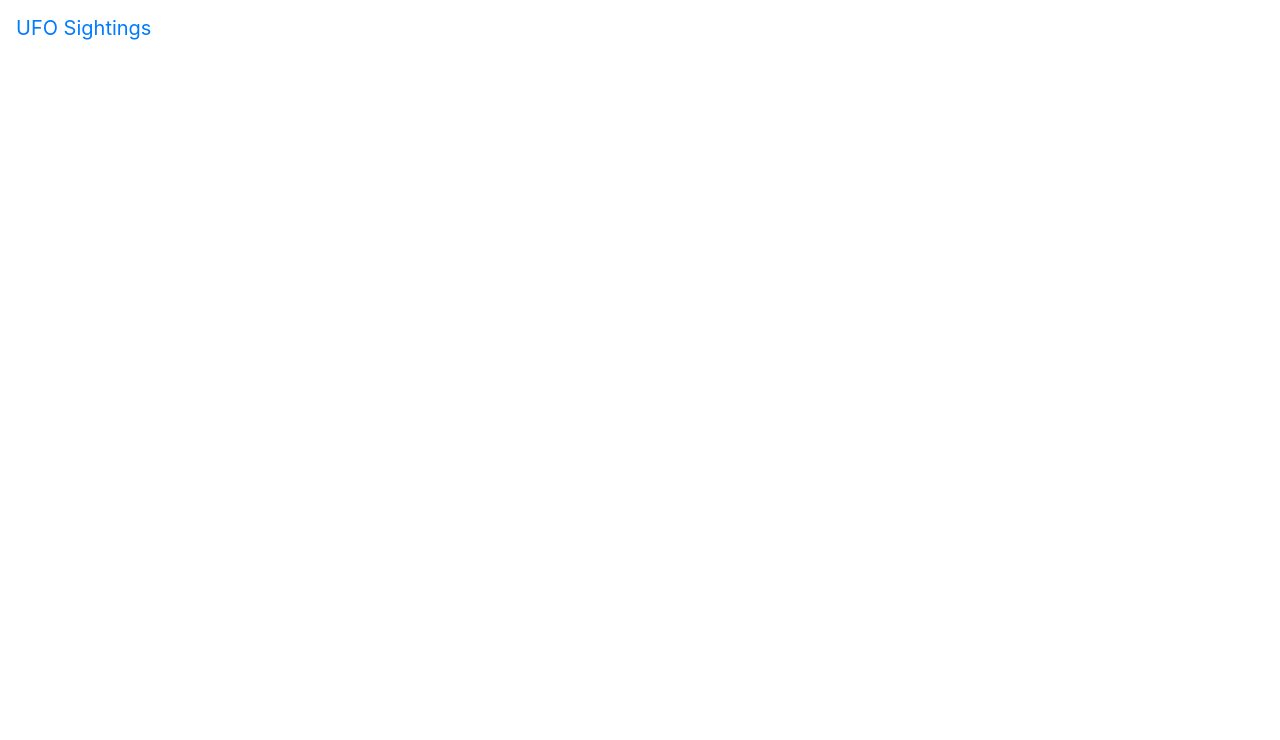
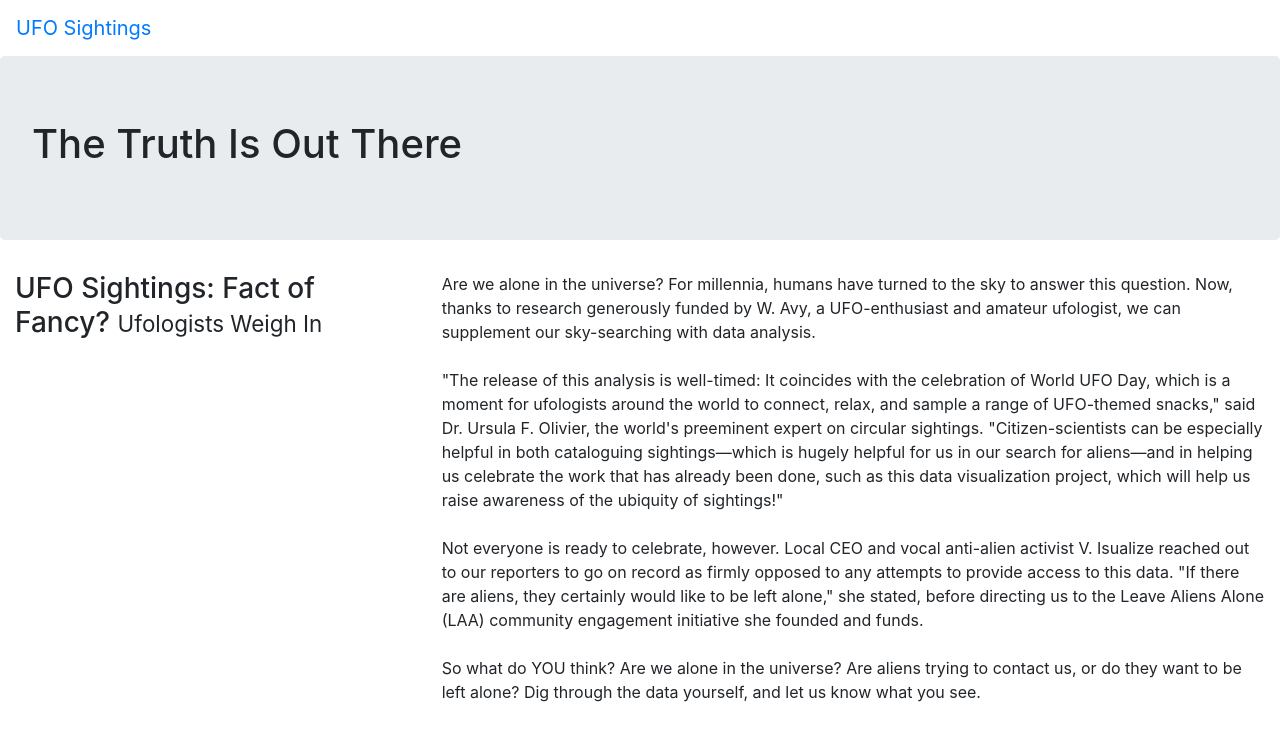
Before and after one commit to stovepipe/UFOs, a plain HTML site: page index.html in a window 1280 px wide. Drawn offline with nearby package versions, Linux system fonts and the light colour scheme.

Commit message:
Adding article title and paragraph

```diff
--- a/index.html
+++ b/index.html
@@ -19,5 +19,22 @@
             <a class="navbar-brand" href="index.html">UFO Sightings</a>
         </nav>
     </div>
+    <div class="jumbotron">
+        <h1>The Truth Is Out There</h1>
+    </div>
+    <div class="container-fluid">
+        <div class="row">
+            <div class="col-md-4">
+              <h3>UFO Sightings: Fact of Fancy? <small>Ufologists Weigh In</small></h3>
+            </div>
+            <div class="col-md-8">
+              <p>
+                Are we alone in the universe? For millennia, humans have turned to the sky to answer this question. Now, thanks to research generously funded by W. Avy, a UFO-enthusiast and amateur ufologist, we can supplement our sky-searching with data analysis.<br><br>"The release of this analysis is well-timed: It coincides with the celebration of World UFO Day, which is a moment for ufologists around the world to connect, relax, and sample a range of UFO-themed snacks," said Dr. Ursula F. Olivier, the world's preeminent expert on circular sightings. "Citizen-scientists can be especially helpful in both cataloguing sightings—which is hugely helpful for us in our search for aliens—and in helping us celebrate the work that has already been done, such as this data visualization project, which will help us raise awareness of the ubiquity of sightings!"<br><br>Not everyone is ready to celebrate, however. Local CEO and vocal anti-alien activist V. Isualize reached out to our reporters to go on record as firmly opposed to any attempts to provide access to this data. "If there are aliens, they certainly would like to be left alone," she stated, before directing us to the Leave Aliens Alone (LAA) community engagement initiative she founded and funds.<br><br>So what do YOU think? Are we alone in the universe? Are aliens trying to contact us, or do they want to be left alone? Dig through the data yourself, and let us know what you see.
+
+
+              </p>
+            </div>
+        </div>
+    </div>
 </body>
 </html>
```
